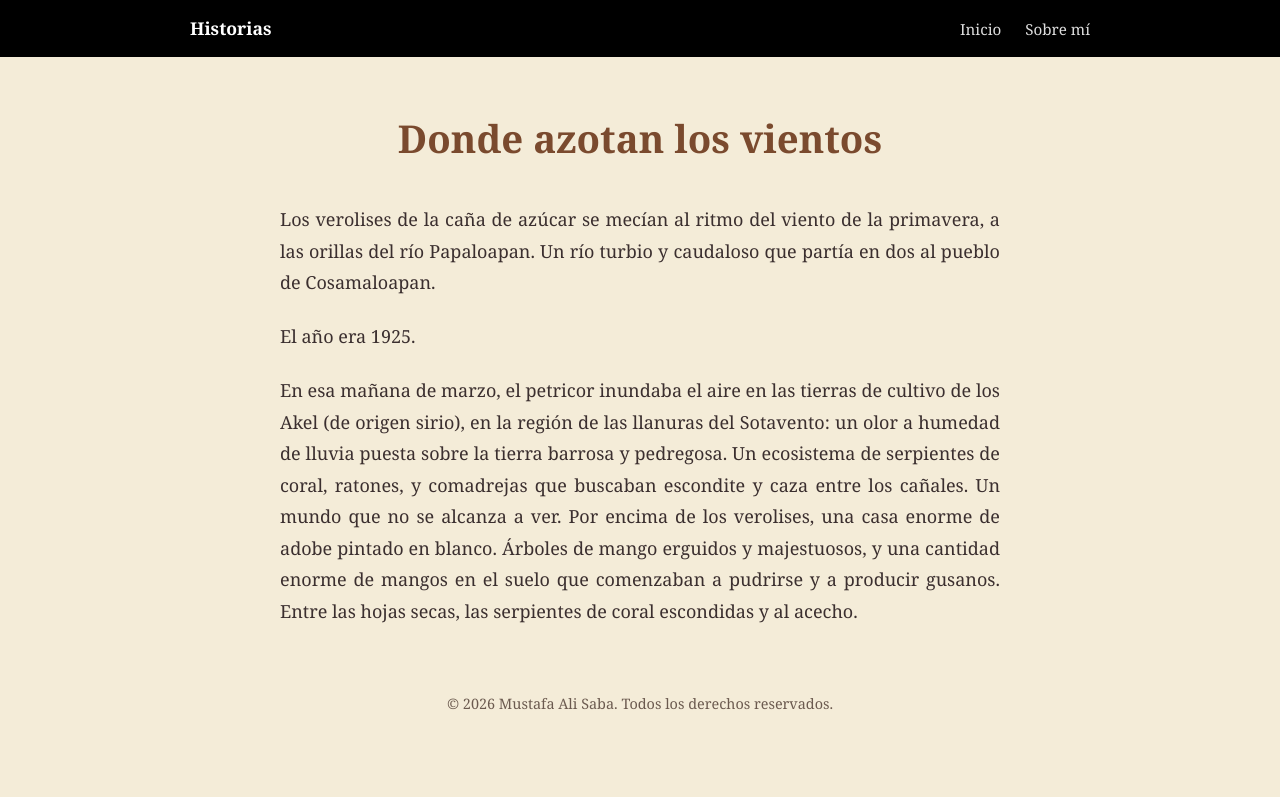
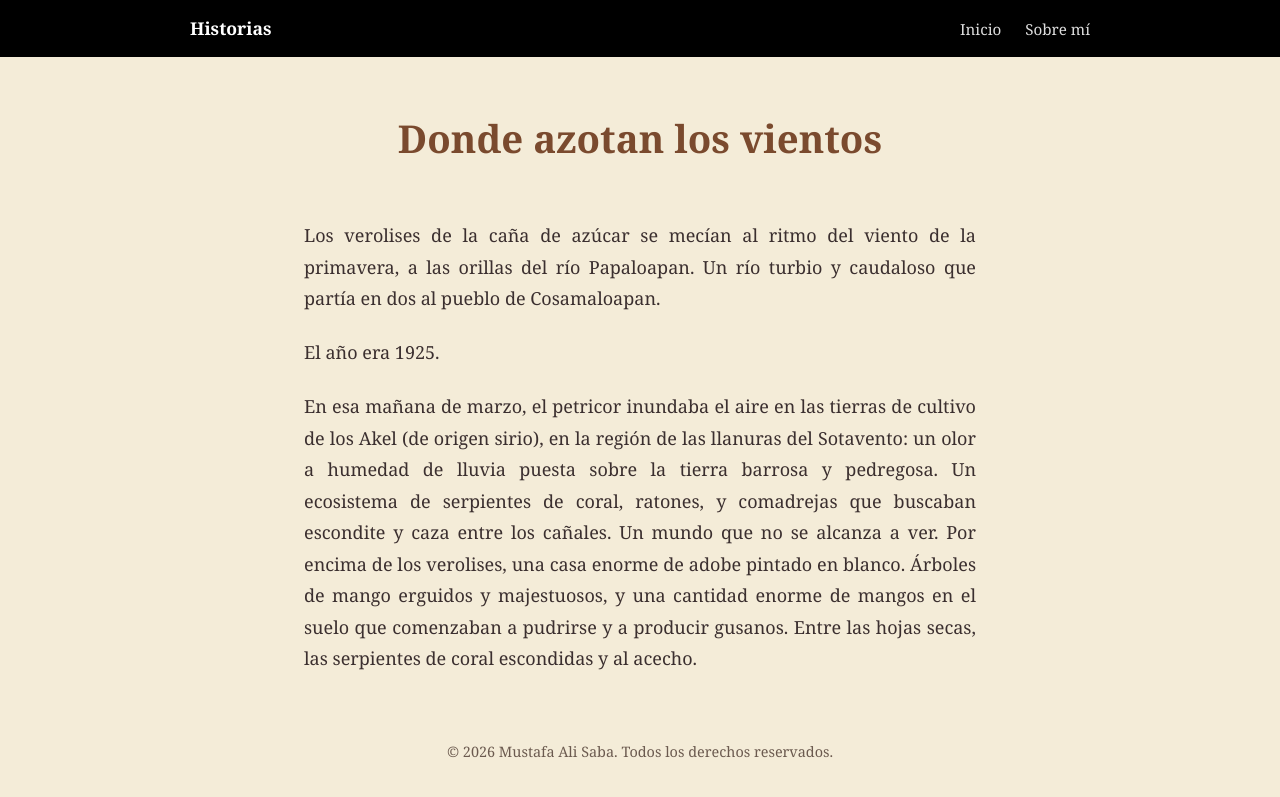
Before and after one commit to mustafaalisaba/mustafaalisaba, a Jekyll site: the page built from _stories/el-bosque-negro.md, in a window 1280 px wide. Shown: the top 797 px of the page. Built offline with Jekyll 4.4.1, drawn with Linux system fonts in a browser that asks for light colours.

Commit message:
Update story.html

```diff
--- a/_layouts/story.html
+++ b/_layouts/story.html
@@ -66,7 +66,9 @@
 
 <article class="story">
   <h1>{{ page.title }}</h1>
-  {{ content }}
+  <div class="story">
+    {{ content }}
+  </div>
 </article>
 
 <footer>
```
